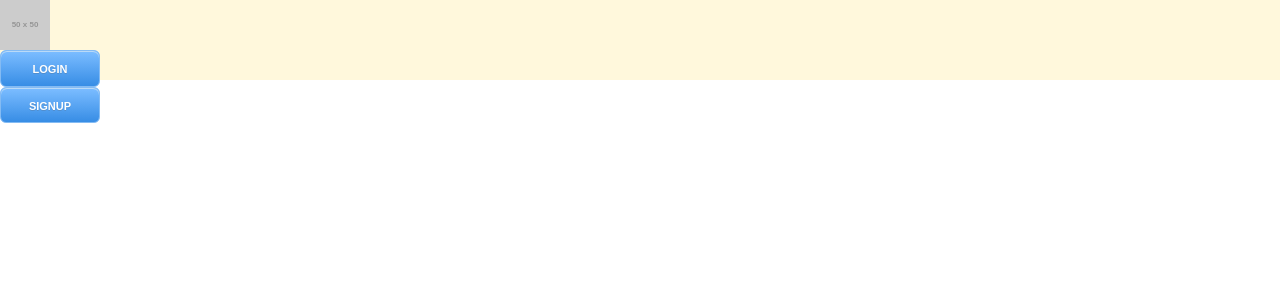
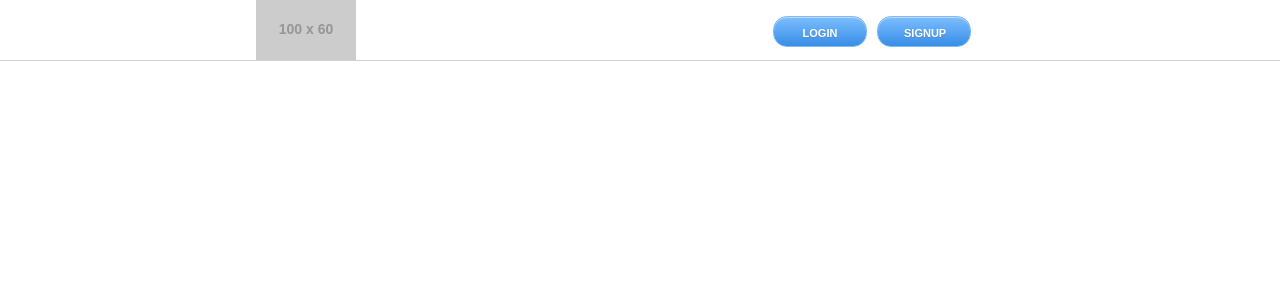
Before and after one commit to eritter688/aurora.frontend, a React (Create React App) app: page / in a window 1280 px wide. Shown: the top 300 px of the page. Built offline with nearby package versions, Linux system fonts and the light colour scheme.

Commit message:
in progress navbar with css

```diff
--- a/package.json
+++ b/package.json
@@ -22,7 +22,8 @@
     "react-router": "^5.2.0",
     "react-router-dom": "^5.2.0",
     "react-scripts": "3.4.1",
-    "redux-devtools-extension": "^2.13.8"
+    "redux-devtools-extension": "^2.13.8",
+    "styled-components": "^5.1.1"
   },
   "scripts": {
     "start": "react-scripts start",
--- a/src/App.js
+++ b/src/App.js
@@ -1,6 +1,6 @@
 import React from 'react';
 import './App.css';
-import 'bootstrap/dist/css/bootstrap.min.css';
+// import 'bootstrap/dist/css/bootstrap.min.css';
 import authService from './services/tokenService';
 import {useDispatch} from "react-redux";
 import {api} from "./axios/axios";
--- a/src/components/header/PublicHeader.js
+++ b/src/components/header/PublicHeader.js
@@ -6,9 +6,11 @@ export default function PublicHeader() {
 
     return (
         <div id={"nav-header"} className={"nav-header"}>
-            <Link to={"/home/"}>
-                <img src={"https://via.placeholder.com/50"} alt={"placeholder"}/>
-            </Link>
+            <div id={"nav-header-logo"} className={"nav-header-logo"}>
+                <Link to={"/home/"}>
+                    <img src={"https://via.placeholder.com/100x60"} alt={"placeholder"}/>
+                </Link>
+            </div>
             <nav>
                 <ul>
                     <li><Link to={"/login/"} className={"nav-header-button"}>Login</Link></li>
@@ -16,7 +18,7 @@ export default function PublicHeader() {
                 </ul>
             </nav>
         </div>
-    )
+    );
 }
 
 
--- a/src/components/header/header.css
+++ b/src/components/header/header.css
@@ -1,7 +1,13 @@
+:root {
+    --breakpoint-xs: 0;
+    --breakpoint-sm: 576px;
+    --breakpoint-md: 768px;
+    --breakpoint-lg: 992px;
+    --breakpoint-xl: 1200px;
+}
+
 .nav-header {
     font-variant: all-small-caps;
-
-    background-color: cornsilk;
 
     position: fixed;
     top: 0;
@@ -9,66 +15,82 @@
     z-index: 1000;
 
     width: 100%;
-    height: 10vh;
+    height: 60px;
+
+    border-bottom: 1px solid lightgray;
+
+    display: grid;
+    grid-template-columns: 1fr 1fr 1fr 1fr 1fr;
 }
 
 .nav-header-logo {
-
+    width: 210px;
+    grid-column: 2;
 }
 
 nav {
-
+    width: 210px;
+    grid-column: 4;
 }
 
 nav > ul {
-    margin: 0;
+    list-style: none;
     padding: 0;
-    list-style: none;
 }
 
-/*.nav-header-button {*/
-/*    display: table-cell;*/
-/*    vertical-align: middle;*/
-/*    width: 100px;*/
-/*    height: 32px;*/
+nav > ul > li {
+    display: inline;
+    margin: 0;
+    padding-left: 5px;
+    padding-right: 5px;
+}
 
-/*    border-radius: 5px;*/
-/*    border-style: solid;*/
-/*    border-width: 2px;*/
-/*    border-color: dodgerblue;*/
-
-/*    background: linear-gradient(rgba(255, 255, 255, 0.03) 0%, rgba(0, 0, 0, 0.03) 100%) rgb(0, 138, 255);*/
-/*    box-shadow: rgb(0, 94, 173) 0px 1px 1px 0px, rgba(0, 125, 238, 0.32) 0px 3px 13px 0px;*/
-
-/*    text-decoration: none;*/
-/*    background-color: white;*/
-/*    color: dodgerblue;*/
-
-/*    font-size: 1.5em;*/
-/*}*/
 
 .nav-header-button {
-
-    display: table-cell;
-    vertical-align: middle;
-    width: 100px;
-    height: 32px;
-
+    text-align: center;
+    width: 40px;
     box-shadow: inset 0 1px 0 0 #bbdaf7;
     background: #79bbff linear-gradient(to bottom, #79bbff 5%, #378de5 100%);
-    border-radius: 6px;
+    border-radius: 14px;
     border: 1px solid #84bbf3;
+    display: inline-block;
+    cursor: pointer;
     color: #ffffff;
     font-family: Arial, serif;
     font-size: 15px;
     font-weight: bold;
-    padding: 6px 24px;
-    text-align: center;
+    padding: 6px 26px;
     text-decoration: none;
     text-shadow: 0 1px 0 #528ecc;
 }
 
 .nav-header-button:hover {
-    text-decoration: none;
     background: #378de5 linear-gradient(to bottom, #378de5 5%, #79bbff 100%);
 }
+
+.nav-header-button:active {
+    position: relative;
+    top: 1px;
+}
+
+/* RESPONSIVE */
+
+@media only screen and (min-width: var(--breakpoint-sm)) and (max-width: var(--breakpoint-md)) {
+    .nav-header {
+        grid-template-columns: 1fr 1fr 1fr 1fr 1fr;
+    }
+}
+
+@media only screen and (min-width: var(--breakpoint-md)) and (max-width: var(--breakpoint-lg)) {
+
+}
+
+@media only screen and (min-width: var(--breakpoint-lg)) and (max-width: var(--breakpoint-xl)) {
+    .nav-header {
+        grid-template-columns: 2fr 1fr 5fr 1fr 2fr;
+    }
+}
+
+@media only screen and (min-width: var(--breakpoint-xl)) {
+
+}
```
Also changed, not shown: 1 other file (tests, documents, lock files or other folders).
